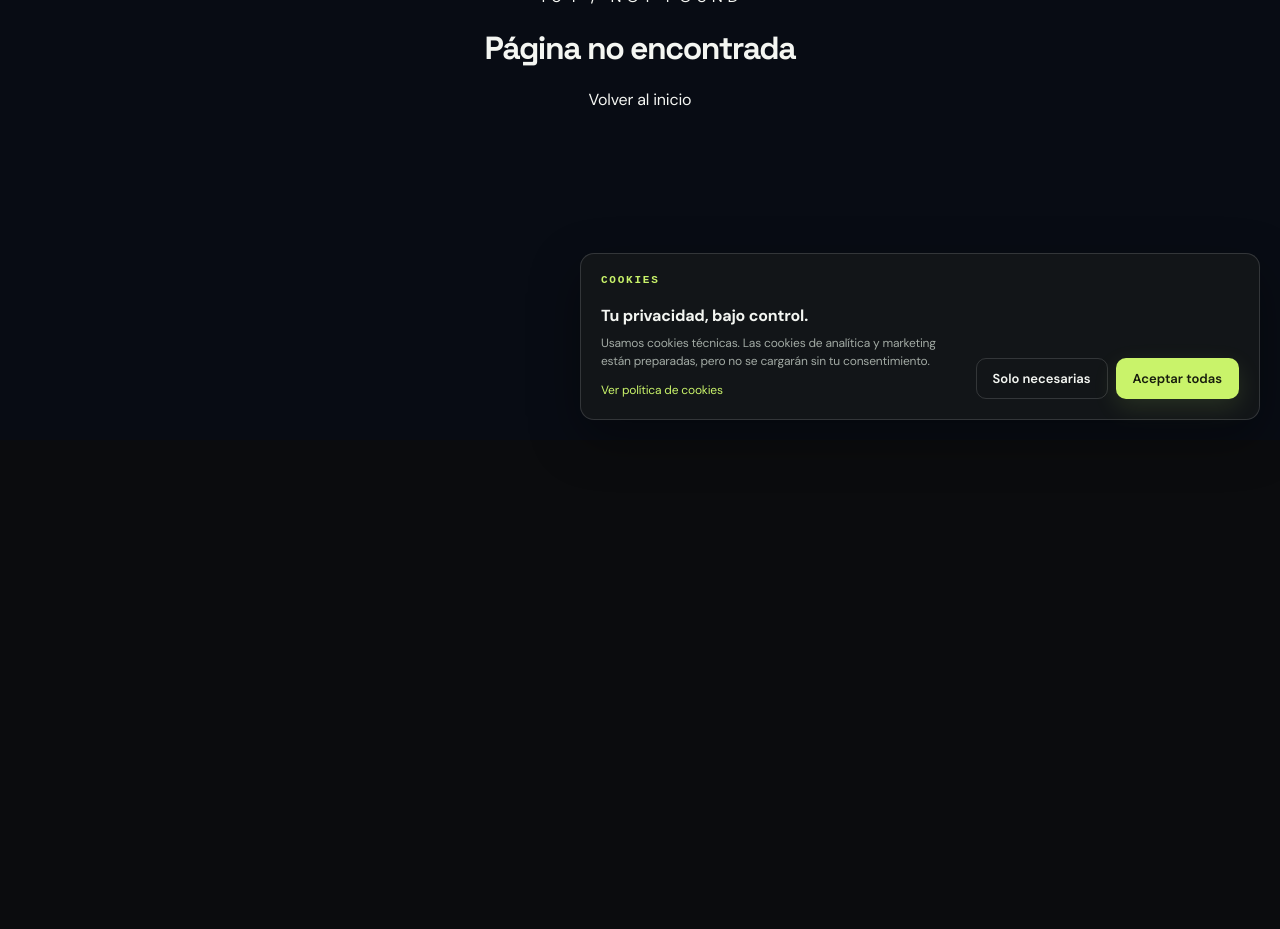
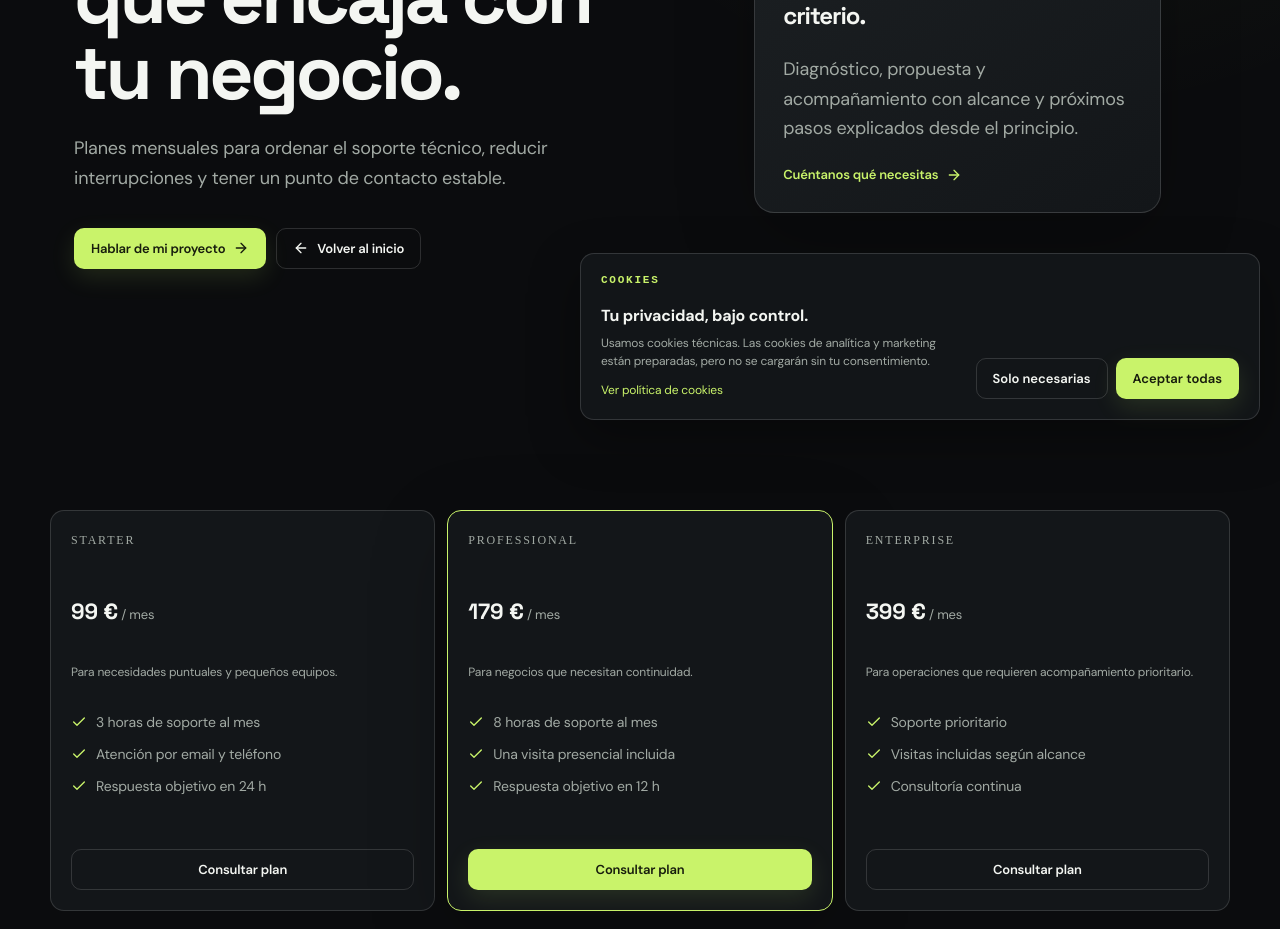
Before and after one commit to Jasondevtech276/neotechzgz.vercel.app, a Next.js app: page /planes in a window 1280 px wide. Before the commit this address had no page. Shown: the part 360-1289 px from the top of the page. Before the commit the page ends 800 px from the top, so only its background shows below. Built offline with nearby package versions, Linux system fonts and the light colour scheme.

Commit message:
feat: add support plans page

```diff
--- /dev/null
+++ b/app/planes/page.tsx
@@ -0,0 +1,34 @@
+import type { Metadata } from 'next'
+import { Check } from 'lucide-react'
+import Link from 'next/link'
+import { InnerPage } from '@/components/inner-page'
+
+export const metadata: Metadata = {
+  title: 'Planes de soporte IT | NeoTech ZGZ',
+  description: 'Planes de soporte IT para autónomos y empresas, con alcance y tiempos de respuesta definidos.',
+}
+
+const plans = [
+  { name: 'STARTER', price: '99 €', description: 'Para necesidades puntuales y pequeños equipos.', features: ['3 horas de soporte al mes', 'Atención por email y teléfono', 'Respuesta objetivo en 24 h'] },
+  { name: 'PROFESSIONAL', price: '179 €', description: 'Para negocios que necesitan continuidad.', features: ['8 horas de soporte al mes', 'Una visita presencial incluida', 'Respuesta objetivo en 12 h'] },
+  { name: 'ENTERPRISE', price: '399 €', description: 'Para operaciones que requieren acompañamiento prioritario.', features: ['Soporte prioritario', 'Visitas incluidas según alcance', 'Consultoría continua'] },
+]
+
+export default function PlanesPage() {
+  return (
+    <InnerPage eyebrow="02 / Soporte continuo" title="Acompañamiento que encaja con tu negocio." description="Planes mensuales para ordenar el soporte técnico, reducir interrupciones y tener un punto de contacto estable.">
+      <div className="plan-grid">
+        {plans.map((plan, index) => (
+          <article className={`plan-card ${index === 1 ? 'featured' : ''}`} key={plan.name}>
+            <p className="plan-name">{plan.name}</p>
+            <strong>{plan.price}<small> / mes</small></strong>
+            <p>{plan.description}</p>
+            <ul>{plan.features.map(feature => <li key={feature}><Check size={16} aria-hidden="true" />{feature}</li>)}</ul>
+            <Link className={`button ${index === 1 ? 'button-primary' : 'button-quiet'}`} href="/contacto">Consultar plan</Link>
+          </article>
+        ))}
+      </div>
+      <p className="inner-disclaimer">Los tiempos indicados son objetivos de primera respuesta, no una garantía de resolución. Confirma disponibilidad, cobertura, horas no consumidas y condiciones por escrito antes de contratar.</p>
+    </InnerPage>
+  )
+}
```
